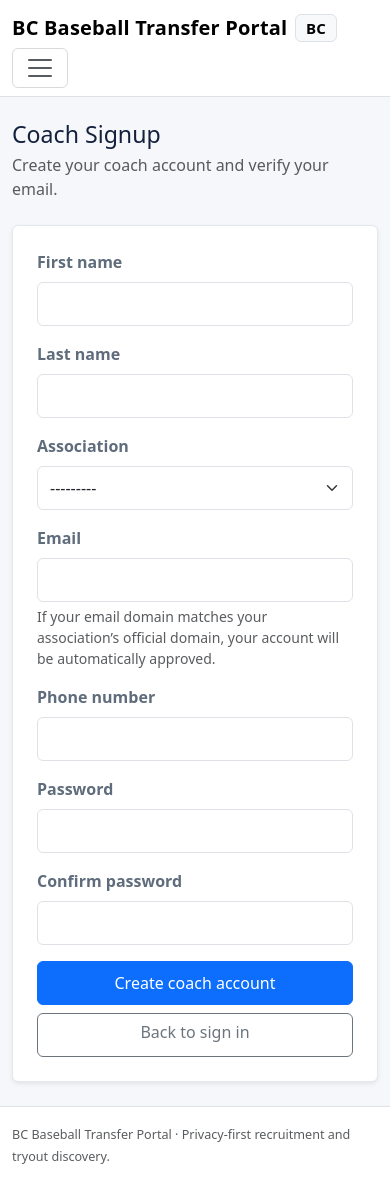
After one commit to eugenelin89/portal, a Django app: page /signup/coach/ in a window 390 px wide. The commit adds this page. Run offline with Django 5.2, Linux system fonts and the light colour scheme; data comes from the database, SQL or seed files in the repository; data that the repository does not hold is empty.

Commit message:
Implemented coach self‑signup with email verification and domain‑based auto‑approval, plus the Association admin fields to support it. Added signup/verify views, templates, and tests; updated settings for a console email backend so verification links appear in the server output.
Details and context:

Added official_domain + website_url to associations and exposed them in admin for setup in models.py and admin.py.
Added coach signup form + email verification flow with a signed token and activation gate in forms.py and views.py.
Added phone number storage on AccountProfile to persist the signup field in models.py and admin.py.
Added routes for /signup/coach/ and /signup/coach/verify/<token>/ in urls.py.
Built mobile‑friendly signup and verification templates in coach_signup.html and verify_complete.html, and linked signup from the login page in login.html.
Added tests for domain match auto‑approval, domain mismatch, and login blocked before verification in tests.py.
Set console email backend defaults in settings.py so verification emails are emitted locally.
Files created/modified:

models.py
admin.py
0002_association_domains.py
models.py
0002_accountprofile_phone_number.py
admin.py
forms.py
views.py
tests.py
urls.py
settings.py
coach_signup.html
verify_complete.html
login.html
Tests run:

python manage.py test accounts
Next steps:

Run python manage.py migrate
Run python manage.py test
Try the flow locally: visit http://bc.localhost:8000/signup/coach/, then use the verification link printed to the console.
9 files changed
+224
-4
Undo

admin.py
+1
-1
models.py
+1
-0
tests.py
+80
-1
views.py
+129
-0
admin.py
+2
-2
models.py
+2
-0
login.html
+4
-0
settings.py
+3
-0
urls.py
+2
-0

```diff
--- a/accounts/admin.py
+++ b/accounts/admin.py
@@ -5,6 +5,6 @@ from accounts.models import AccountProfile
 
 @admin.register(AccountProfile)
 class AccountProfileAdmin(admin.ModelAdmin):
-    list_display = ("user", "role", "is_coach_approved", "created_at")
+    list_display = ("user", "role", "phone_number", "is_coach_approved", "created_at")
     list_filter = ("role", "is_coach_approved")
     search_fields = ("user__username", "user__email")
--- /dev/null
+++ b/accounts/forms.py
@@ -0,0 +1,47 @@
+from django import forms
+from django.contrib.auth import get_user_model
+
+from organizations.models import Association
+
+
+class CoachSignupForm(forms.Form):
+    first_name = forms.CharField(max_length=150)
+    last_name = forms.CharField(max_length=150)
+    association = forms.ModelChoiceField(queryset=Association.objects.none())
+    email = forms.EmailField()
+    phone_number = forms.CharField(max_length=30)
+    password = forms.CharField(widget=forms.PasswordInput)
+    confirm_password = forms.CharField(widget=forms.PasswordInput)
+
+    def __init__(self, *args, **kwargs):
+        region = kwargs.pop("region", None)
+        super().__init__(*args, **kwargs)
+        if region is not None:
+            self.fields["association"].queryset = Association.objects.filter(
+                region=region,
+                is_active=True,
+            ).order_by("name")
+
+        for field_name in self.fields:
+            field = self.fields[field_name]
+            if isinstance(field.widget, (forms.TextInput, forms.EmailInput)):
+                field.widget.attrs.setdefault("class", "form-control")
+            if isinstance(field.widget, forms.PasswordInput):
+                field.widget.attrs.setdefault("class", "form-control")
+            if isinstance(field.widget, forms.Select):
+                field.widget.attrs.setdefault("class", "form-select")
+
+    def clean_email(self):
+        email = self.cleaned_data.get("email", "").strip().lower()
+        user_model = get_user_model()
+        if user_model.objects.filter(email__iexact=email).exists():
+            raise forms.ValidationError("An account with this email already exists.")
+        return email
+
+    def clean(self):
+        cleaned_data = super().clean()
+        password = cleaned_data.get("password")
+        confirm = cleaned_data.get("confirm_password")
+        if password and confirm and password != confirm:
+            self.add_error("confirm_password", "Passwords do not match.")
+        return cleaned_data
--- a/accounts/models.py
+++ b/accounts/models.py
@@ -18,6 +18,7 @@ class AccountProfile(models.Model):
         choices=Roles.choices,
         default=Roles.PLAYER,
     )
+    phone_number = models.CharField(max_length=30, blank=True)
     is_coach_approved = models.BooleanField(default=False)
     created_at = models.DateTimeField(auto_now_add=True)
     updated_at = models.DateTimeField(auto_now=True)
--- a/accounts/views.py
+++ b/accounts/views.py
@@ -1,13 +1,19 @@
 from django import forms
+from django.conf import settings
+from django.contrib.auth import get_user_model
+from django.core.mail import send_mail
+from django.core.signing import BadSignature, SignatureExpired, TimestampSigner
 from django.contrib import messages
 from django.contrib.auth.decorators import login_required
 from django.http import Http404, HttpResponseForbidden
 from django.shortcuts import get_object_or_404, redirect, render
 from django.utils import timezone
 from django.db.models import Q
+from django.urls import reverse
 
 from accounts.models import AccountProfile
 from accounts.web_helpers import get_region_or_404, require_approved_coach, require_player
+from accounts.forms import CoachSignupForm
 from availability.forms import PlayerAvailabilityForm
 from availability.models import PlayerAvailability
 from availability.views import AUDIT_COMMITTED_CLEARED, AUDIT_COMMITTED_SET
@@ -28,6 +34,129 @@ def dashboard_router(request):
     if role and role.role == AccountProfile.Roles.COACH:
         return redirect("coach_dashboard")
     return redirect("player_dashboard")
+
+
+def _email_domain(email: str) -> str:
+    if "@" not in email:
+        return ""
+    return email.split("@")[-1].strip().lower()
+
+
+def _normalize_domain(domain: str) -> str:
+    return domain.strip().lower().lstrip("@")
+
+
+def _build_verification_token(user) -> str:
+    signer = TimestampSigner(salt="coach-signup")
+    return signer.sign(f"{user.pk}:{user.is_active}")
+
+
+def _verify_token(token: str, *, max_age_seconds: int):
+    signer = TimestampSigner(salt="coach-signup")
+    value = signer.unsign(token, max_age=max_age_seconds)
+    user_id_str, active_flag = value.split(":", 1)
+    return int(user_id_str), active_flag == "True"
+
+
+def coach_signup(request):
+    region = get_region_or_404(request)
+    if request.method == "POST":
+        form = CoachSignupForm(request.POST, region=region)
+        if form.is_valid():
+            email = form.cleaned_data["email"]
+            association = form.cleaned_data["association"]
+            domain_match = _email_domain(email) == _normalize_domain(association.official_domain)
+
+            user_model = get_user_model()
+            if user_model.objects.filter(username__iexact=email).exists():
+                form.add_error("email", "An account with this email already exists.")
+            else:
+                user = user_model.objects.create_user(
+                    username=email,
+                    email=email,
+                    first_name=form.cleaned_data["first_name"],
+                    last_name=form.cleaned_data["last_name"],
+                    password=form.cleaned_data["password"],
+                    is_active=False,
+                )
+                profile = user.profile
+                profile.role = AccountProfile.Roles.COACH
+                profile.is_coach_approved = domain_match
+                profile.phone_number = form.cleaned_data["phone_number"]
+                profile.save()
+
+                token = _build_verification_token(user)
+                verify_url = request.build_absolute_uri(
+                    reverse("coach_verify", args=[token])
+                )
+                send_mail(
+                    "Verify your coach account",
+                    (
+                        "Thanks for signing up. Please verify your email to activate your account:\n\n"
+                        f"{verify_url}\n\n"
+                        "If you did not request this account, you can ignore this email."
+                    ),
+                    settings.DEFAULT_FROM_EMAIL,
+                    [email],
+                )
+                messages.success(
+                    request,
+                    "Check your email for a verification link to activate your account.",
+                )
+                return redirect("login")
+    else:
+        form = CoachSignupForm(region=region)
+
+    context = {
+        "form": form,
+        "page_title": "Coach Signup",
+        "page_subtitle": "Create your coach account and verify your email.",
+    }
+    return render(request, "accounts/coach_signup.html", context)
+
+
+def coach_verify(request, token):
+    max_age_seconds = 60 * 60 * 24 * 3
+    try:
+        user_id, was_active = _verify_token(token, max_age_seconds=max_age_seconds)
+    except SignatureExpired:
+        return render(
+            request,
+            "accounts/verify_complete.html",
+            {"success": False, "message": "Verification link expired."},
+            status=400,
+        )
+    except BadSignature:
+        return render(
+            request,
+            "accounts/verify_complete.html",
+            {"success": False, "message": "Invalid verification link."},
+            status=400,
+        )
+
+    user_model = get_user_model()
+    user = get_object_or_404(user_model, id=user_id)
+    if user.is_active:
+        return render(
+            request,
+            "accounts/verify_complete.html",
+            {"success": True, "message": "Your account is already verified."},
+        )
+    if was_active:
+        return render(
+            request,
+            "accounts/verify_complete.html",
+            {"success": False, "message": "Verification link has already been used."},
+            status=400,
+        )
+
+    user.is_active = True
+    user.save(update_fields=["is_active"])
+    return render(
+        request,
+        "accounts/verify_complete.html",
+        {"success": True, "message": "Your email has been verified. You can now sign in."},
+    )
 
 
 @require_player
--- a/organizations/admin.py
+++ b/organizations/admin.py
@@ -5,9 +5,9 @@ from organizations.models import Association, Team, TeamCoach
 
 @admin.register(Association)
 class AssociationAdmin(admin.ModelAdmin):
-    list_display = ("name", "region", "is_active")
+    list_display = ("name", "region", "official_domain", "is_active")
     list_filter = ("region", "is_active")
-    search_fields = ("name", "short_name")
+    search_fields = ("name", "short_name", "official_domain")
 
 
 @admin.register(Team)
--- a/organizations/models.py
+++ b/organizations/models.py
@@ -9,6 +9,8 @@ class Association(models.Model):
     region = models.ForeignKey(Region, on_delete=models.PROTECT, related_name="associations")
     name = models.CharField(max_length=150)
     short_name = models.CharField(max_length=50, blank=True)
+    official_domain = models.CharField(max_length=150, blank=True)
+    website_url = models.URLField(blank=True)
     is_active = models.BooleanField(default=True)
     created_at = models.DateTimeField(auto_now_add=True)
     updated_at = models.DateTimeField(auto_now=True)
--- /dev/null
+++ b/templates/accounts/coach_signup.html
@@ -0,0 +1,55 @@
+{% extends "base.html" %}
+
+{% block title %}Coach Signup | BC Baseball Transfer Portal{% endblock %}
+
+{% block content %}
+  <div class="row justify-content-center">
+    <div class="col-12 col-lg-7">
+      <div class="card shadow-sm">
+        <div class="card-body p-4">
+          {% include "partials/_form_errors.html" %}
+          <form method="post">
+            {% csrf_token %}
+            <div class="row">
+              <div class="col-12 col-md-6 mb-3">
+                <label class="form-label" for="id_first_name">First name</label>
+                {{ form.first_name }}
+              </div>
+              <div class="col-12 col-md-6 mb-3">
+                <label class="form-label" for="id_last_name">Last name</label>
+                {{ form.last_name }}
+              </div>
+            </div>
+            <div class="mb-3">
+              <label class="form-label" for="id_association">Association</label>
+              {{ form.association }}
+            </div>
+            <div class="mb-3">
+              <label class="form-label" for="id_email">Email</label>
+              {{ form.email }}
+              <div class="form-text">If your email domain matches your association’s official domain, your account will be automatically approved.</div>
+            </div>
+            <div class="mb-3">
+              <label class="form-label" for="id_phone_number">Phone number</label>
+              {{ form.phone_number }}
+            </div>
+            <div class="row">
+              <div class="col-12 col-md-6 mb-3">
+                <label class="form-label" for="id_password">Password</label>
+                {{ form.password }}
+              </div>
+              <div class="col-12 col-md-6 mb-3">
+                <label class="form-label" for="id_confirm_password">Confirm password</label>
+                {{ form.confirm_password }}
+              </div>
+            </div>
+            <div class="d-flex flex-column flex-sm-row gap-2">
+              <button class="btn btn-primary" type="submit">Create coach account</button>
+              <a class="btn btn-outline-secondary" href="{% url 'login' %}">Back to sign in</a>
+            </div>
+          </form>
+        </div>
+      </div>
+    </div>
+  </div>
+{% endblock %}
--- a/templates/registration/login.html
+++ b/templates/registration/login.html
@@ -37,6 +37,10 @@
             {% endif %}
             <button class="btn btn-primary w-100" type="submit">Sign in</button>
           </form>
+          <div class="mt-3 text-center">
+            <small class="text-muted">Coaches without an account?</small>
+            <a href="{% url 'coach_signup' %}">Sign up here</a>
+          </div>
         </div>
       </div>
     </div>
--- a/transferportal/settings.py
+++ b/transferportal/settings.py
@@ -123,6 +123,9 @@ DEFAULT_AUTO_FIELD = "django.db.models.BigAutoField"
 LOGIN_REDIRECT_URL = "/dashboard/"
 LOGOUT_REDIRECT_URL = "/"
 
+EMAIL_BACKEND = "django.core.mail.backends.console.EmailBackend"
+DEFAULT_FROM_EMAIL = "no-reply@transferportal.local"
+
 REST_FRAMEWORK = {
     "DEFAULT_AUTHENTICATION_CLASSES": (
         "rest_framework_simplejwt.authentication.JWTAuthentication",
--- a/transferportal/urls.py
+++ b/transferportal/urls.py
@@ -38,6 +38,8 @@ urlpatterns = [
     ),
     path("coach/requests/", account_views.coach_requests, name="coach_requests"),
     path("coach/requests/new/", account_views.coach_request_new, name="coach_request_new"),
+    path("signup/coach/", account_views.coach_signup, name="coach_signup"),
+    path("signup/coach/verify/<str:token>/", account_views.coach_verify, name="coach_verify"),
     path(
         "accounts/login/",
         auth_views.LoginView.as_view(template_name="registration/login.html"),
```
Also changed, not shown: accounts/tests.py (+80 -1 lines), templates/accounts/verify_complete.html (added, +23 -0 lines), accounts/migrations/0002_accountprofile_phone_number.py (added), organizations/migrations/0002_association_domains.py (added).
